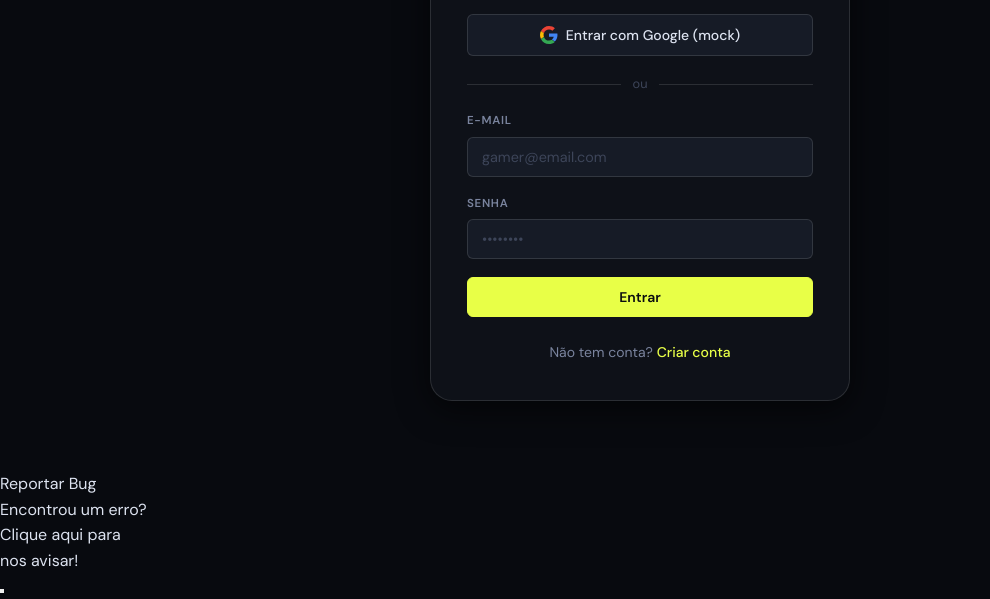
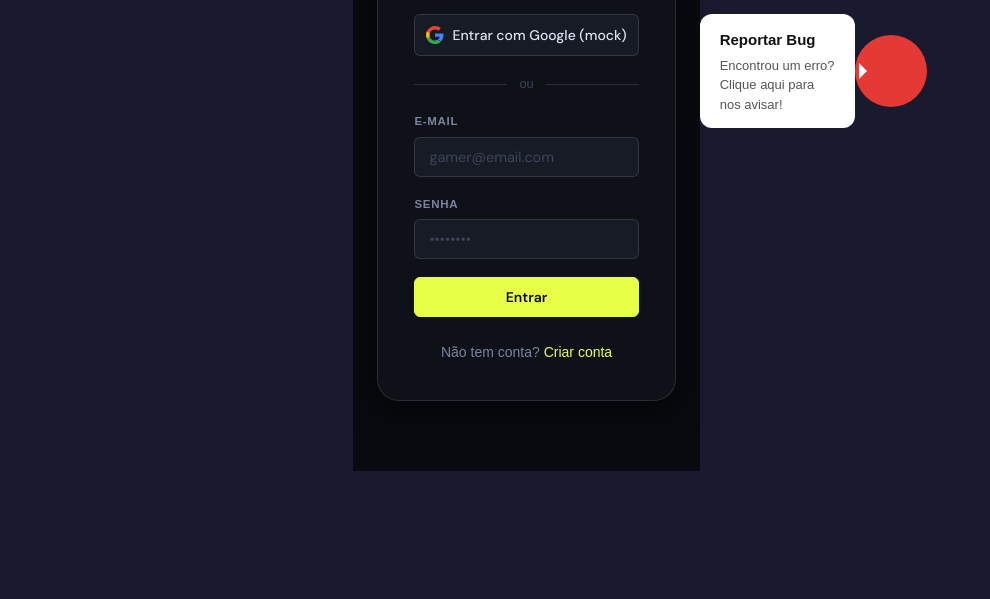
Before and after one commit to Marco-Antoniogl/GameStorage, a plain HTML site: page index.html in a window 1280 px wide. Shown: the part 329-928 px from the top of the page, without its empty margins (0-990 px from the left). After the commit the page ends 800 px from the top, so only its background shows below. Drawn offline with Linux system fonts and the light colour scheme.

Commit message:
Update style.css

```diff
--- a/css/style.css
+++ b/css/style.css
@@ -389,63 +389,80 @@ a { color: inherit; text-decoration: none; }
 
 /* ── Botão report ── */
 
-.bug-container{
-    position: fixed;
-
-    bottom: 20px;
-    left: 20px;
-
-    display: flex;
-    align-items: center;
-    gap: 10px;
-
-    z-index: 9999;
+    /* ── Reset ── */
+    *, *::before, *::after {
+      box-sizing: border-box;
+      margin: 0;
+      padding: 0;
     }
 
-.bug-button{
-    width: 65px;
-    height: 65px;
-
-    border: none;
-    border-radius: 50%;
-
-    background: #ff4d4f;
-    color: white;
-
-    cursor: pointer;
-
+    /* ── Página ── */
+    body {
       display: flex;
       align-items: center;
       justify-content: center;
-
-    box-shadow: 0 5px 15px rgba(0,0,0,.3);
-
-    transition: .2s;
+      min-height: 100vh;
+      background: #1a1a2e;
+      font-family: sans-serif;
     }
 
-.bug-button i{
-    font-size: 28px;
+    /* ── Componente ── */
+    .bug-report {
+      display: flex;
+      align-items: center;
     }
 
-.bug-button:hover{
-    transform: scale(1.1);
+    /* ── Balão ── */
+    .bug-report__balloon {
+      background: #ffffff;
+      border-radius: 12px;
+      padding: 14px 20px;
+      position: relative;
     }
 
-.bug-tooltip{
-    background: white;
+    .bug-report__balloon::after {
+      content: "";
+      position: absolute;
+      top: 50%;
+      right: -12px;
+      transform: translateY(-50%);
+      border: 8px solid transparent;
+      border-left-color: #ffffff;
+      border-right: none;
+    }
 
-    padding: 10px 14px;
+    .bug-report__title {
+      font-size: 15px;
+      font-weight: 700;
+      color: #111111;
+      margin-bottom: 4px;
+    }
 
-    border-radius: 12px;
+    .bug-report__text {
+      font-size: 13px;
+      color: #555555;
+      line-height: 1.5;
+    }
 
-    font-size: 14px;
-    font-weight: 600;
+    /* ── Botão ── */
+    .bug-report__button {
+      width: 72px;
+      height: 72px;
+      border-radius: 50%;
+      background: #e53935;
+      border: none;
+      cursor: pointer;
+      display: flex;
+      align-items: center;
+      justify-content: center;
+      flex-shrink: 0;
+      transition: background 0.2s ease, transform 0.15s ease;
+    }
 
-    color: #333;
+    .bug-report__button:hover  { background: #c62828; }
+    .bug-report__button:active { transform: scale(0.94); }
 
-    box-shadow: 0 4px 12px rgba(0,0,0,.15);
-
-    white-space: nowrap;
-
-    position: relative;
+    .bug-report__icon {
+      font-size: 28px;
+      color: #ffffff;
     }
```
Lines whose indentation alone changed are shown as unchanged.
